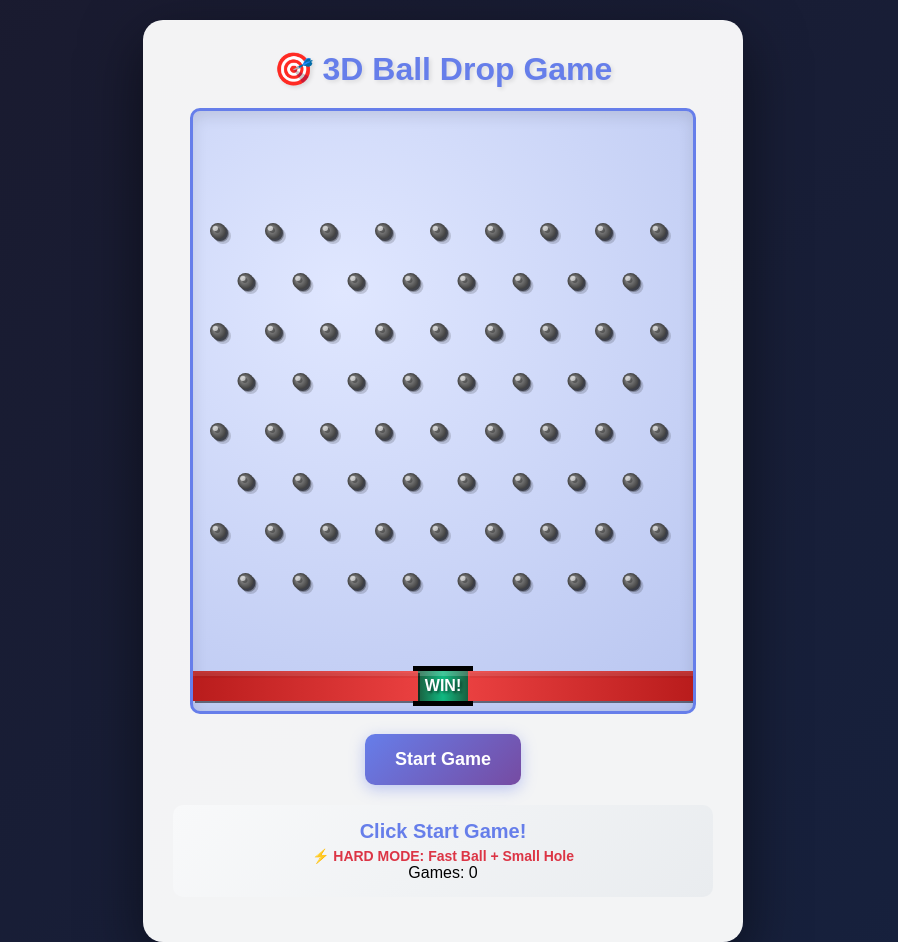
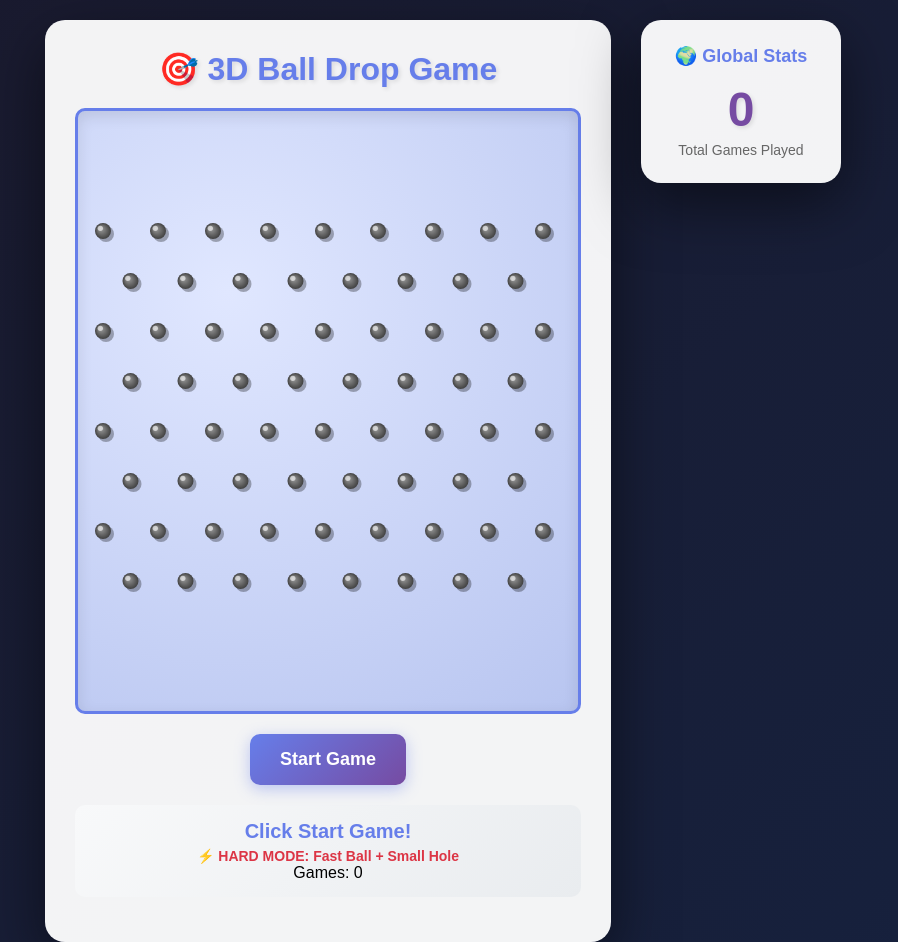
Before and after one commit to trodersark/ball-drop-game, a website: page public/index.html in a window 1280 px wide. Shown: the top 942 px of the page, without its empty margins (197-1095 px from the left). Drawn offline with Linux system fonts and the light colour scheme.

Commit message:
Update index.html

```diff
--- a/public/index.html
+++ b/public/index.html
@@ -15,6 +15,11 @@
             justify-content: center;
             padding: 20px;
         }
+        .page-wrapper {
+            display: flex;
+            gap: 30px;
+            align-items: flex-start;
+        }
         .container {
             background: rgba(255,255,255,0.95);
             border-radius: 20px;
@@ -22,6 +27,30 @@
             box-shadow: 0 20px 60px rgba(0,0,0,0.5);
             max-width: 600px;
             width: 100%;
+        }
+        .sidebar {
+            background: rgba(255,255,255,0.95);
+            border-radius: 20px;
+            padding: 25px;
+            box-shadow: 0 20px 60px rgba(0,0,0,0.5);
+            min-width: 200px;
+            text-align: center;
+        }
+        .sidebar h2 {
+            color: #667eea;
+            margin-bottom: 15px;
+            font-size: 18px;
+        }
+        .total-count {
+            font-size: 48px;
+            font-weight: bold;
+            color: #764ba2;
+            text-shadow: 2px 2px 4px rgba(0,0,0,0.1);
+        }
+        .total-label {
+            color: #666;
+            font-size: 14px;
+            margin-top: 5px;
         }
         h1 {
             text-align: center;
@@ -86,6 +115,7 @@
     </style>
 </head>
 <body>
+    <div class="page-wrapper">
         <div class="container">
             <h1>🎯 3D Ball Drop Game</h1>
             <canvas id="gameCanvas" width="500" height="600"></canvas>
@@ -98,16 +128,25 @@
                 <p>Games: <span id="gamesPlayed">0</span></p>
             </div>
         </div>
+        <div class="sidebar">
+            <h2>🌍 Global Stats</h2>
+            <div class="total-count" id="totalPlays">0</div>
+            <div class="total-label">Total Games Played</div>
+        </div>
+    </div>
     <script>
         const canvas = document.getElementById('gameCanvas');
         const ctx = canvas.getContext('2d');
         const startButton = document.getElementById('startButton');
         const statusText = document.getElementById('status');
         const gamesPlayedSpan = document.getElementById('gamesPlayed');
+        const totalPlaysSpan = document.getElementById('totalPlays');
 
         let ball = null;
         let gameActive = false;
         let gamesPlayed = 0;
+        let totalPlays = parseInt(localStorage.getItem('totalPlays') || '0');
+        totalPlaysSpan.textContent = totalPlays;
 
         const BALL_RADIUS = 15;
         const BALL_SPEED = 8;
@@ -169,10 +208,17 @@
 
                         if (distance < this.radius + peg.radius) {
                             const angle = Math.atan2(dy, dx);
-                            this.vx = Math.cos(angle) * 4;
-                            this.vy = Math.sin(angle) * 4;
-                            this.x = peg.x + Math.cos(angle) * (this.radius + peg.radius + 1);
-                            this.y = peg.y + Math.sin(angle) * (this.radius + peg.radius + 1);
+                            const speed = Math.sqrt(this.vx * this.vx + this.vy * this.vy);
+                            const bounceSpeed = Math.max(speed * 0.6, 2);
+
+                            this.vx = Math.cos(angle) * bounceSpeed + (Math.random() - 0.5) * 2;
+                            this.vy = Math.sin(angle) * bounceSpeed;
+
+                            // Make sure ball keeps moving down
+                            if (this.vy < 1) this.vy = 1;
+
+                            this.x = peg.x + Math.cos(angle) * (this.radius + peg.radius + 2);
+                            this.y = peg.y + Math.sin(angle) * (this.radius + peg.radius + 2);
                         }
                     }
 
@@ -354,6 +400,11 @@
             startButton.disabled = true;
             gamesPlayed++;
             gamesPlayedSpan.textContent = gamesPlayed;
+
+            totalPlays++;
+            totalPlaysSpan.textContent = totalPlays;
+            localStorage.setItem('totalPlays', totalPlays);
+
             ball = new Ball();
             gameActive = true;
             statusText.textContent = 'Click canvas to drop!';
@@ -368,7 +419,6 @@
             }
         });
 
-        draw3DHole();
         drawPegs();
     </script>
 </body>
```
Lines whose indentation alone changed are shown as unchanged.
